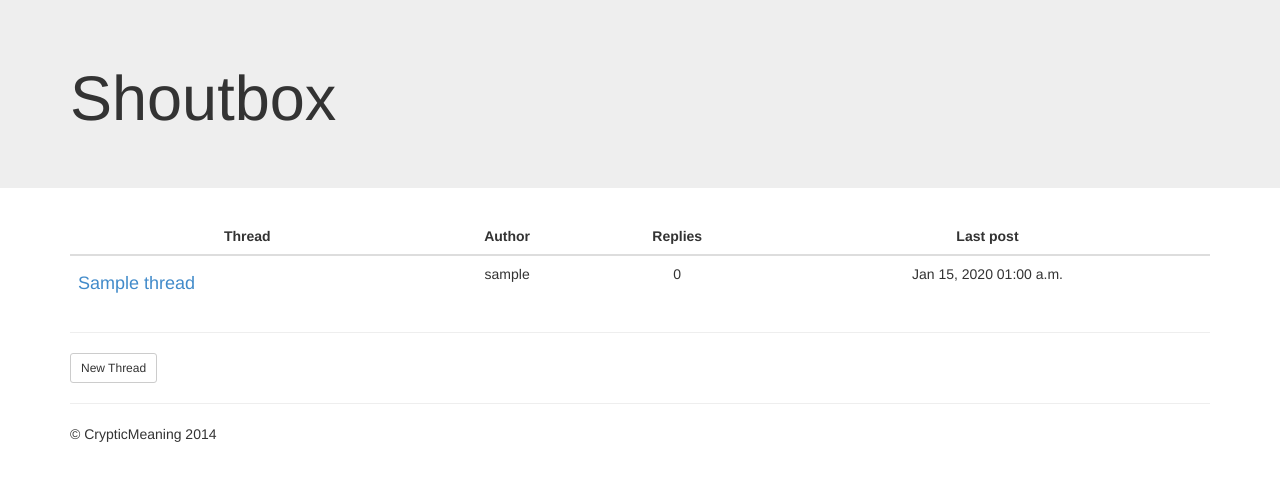
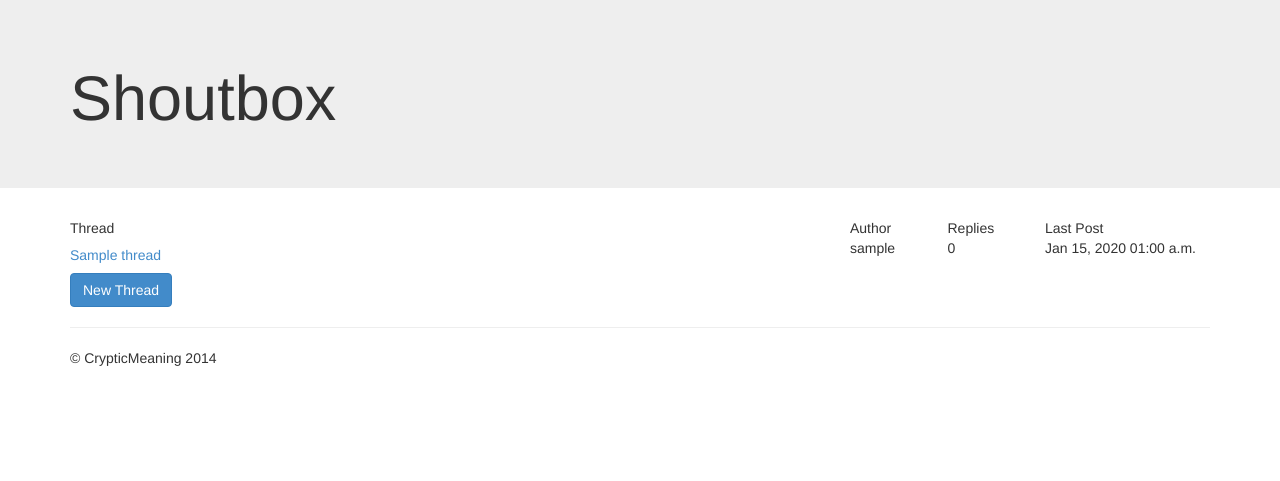
Before and after one commit to tt1863/CrypticMeaning, a Django app: a page that uses templates/forums/forum.html in a window 1280 px wide. Shown: the part 51-532 px from the top of the page. Run offline with Django 3.2, Linux system fonts and the light colour scheme; a user stored in the database is signed in; tables that the repository leaves empty hold one stand-in row (values such as "Sample post"); some libraries are stand-ins or nearby versions.

Commit message:
Change from table to div structure

```diff
--- a/templates/forums/forum.html
+++ b/templates/forums/forum.html
@@ -6,33 +6,32 @@
 
 {% block body_block %}
 <div class="thread_index">
-{% if threads %}
-  <table class="table table-hover">
-	<thead>
-	  <tr>
-		<th class="text-center">Thread</th>
-		<th class="text-center">Author</th>
-		<th class="text-center">Replies</th>
-		<th class="text-center">Last post</th>
-	  </tr>
-	</thead>
-	<tbody>
+	{% if threads %}
+	<div class="row thread_heading">
+		<div class="col-sm-8">Thread</div>
+		<div class="col-xs-1 hidden-xs">Author</div>
+		<div class="col-xs-1 hidden-xs">Replies</div>
+		<div class="col-xs-2 hidden-xs">Last Post</div>
+	</div>
 	{% for thread in threads %}
-	  <tr>
-		<td>
-			<h4><a href="/forums/{{ forum.url }}/{{ thread.url }}">{{ thread.title }}</a></h4>
-		</td>
-		<td class="text-center">{{ thread.user }}</td>
-		<td class="text-center">{{ thread.num_replies }}</td>
-		<td class="text-center">{{ thread.last_post|date:"M d, Y m:s a" }}</td>
-	  </tr>
+	<div class="row thread">
+		<div class="col-sm-8">
+			<h5><a href="/forums/{{ forum.url }}/{{ thread.url }}">{{ thread.title }}</a></h5>
+		</div>
+		<div class="col-xs-1 hidden-xs">
+			{{ thread.user }}
+		</div>
+		<div class="col-xs-1 hidden-xs">
+			{{ thread.num_replies }}
+		</div>
+		<div class="col-xs-2 hidden-xs">
+			{{ thread.last_post|date:"M d, Y m:s a" }}
+		</div>
+	</div>
 	{% endfor %}
-{% else %}
+	{% else %}
 	There are no threads here.
-{% endif %}
-	</tbody>
-  </table>
+	{% endif %}
 </div>
-<hr>
-<a href="/forums/{{ forum.url }}/create_thread/" class="btn btn-default btn-sm" type="submit">New Thread</a>
+<a href="/forums/{{ forum.url }}/create_thread/" class="btn btn-primary" type="submit">New Thread</a>
 {% endblock %}
```
Also changed, not shown: templates/forums/thread.html (+15 -18 lines).
